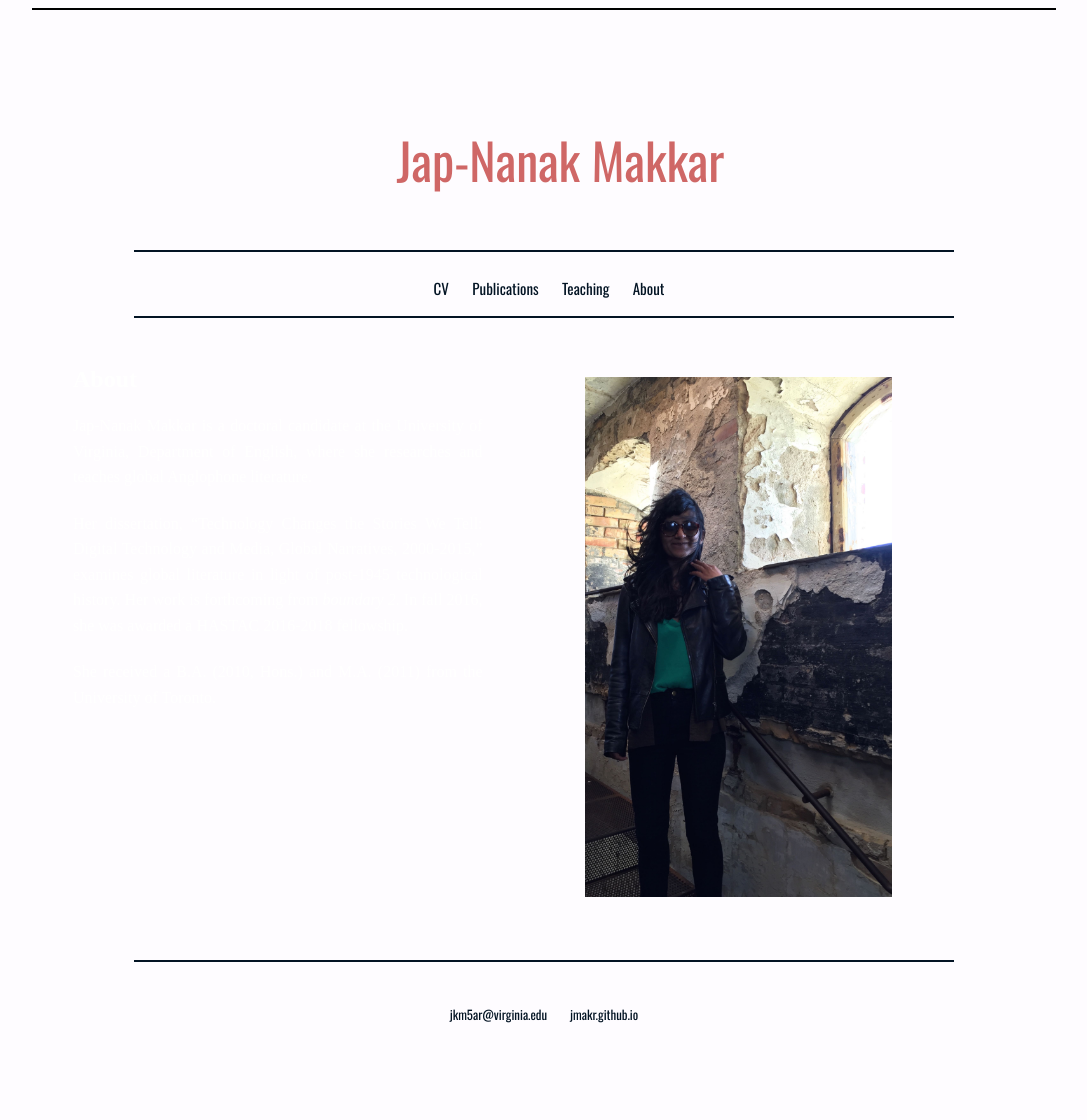
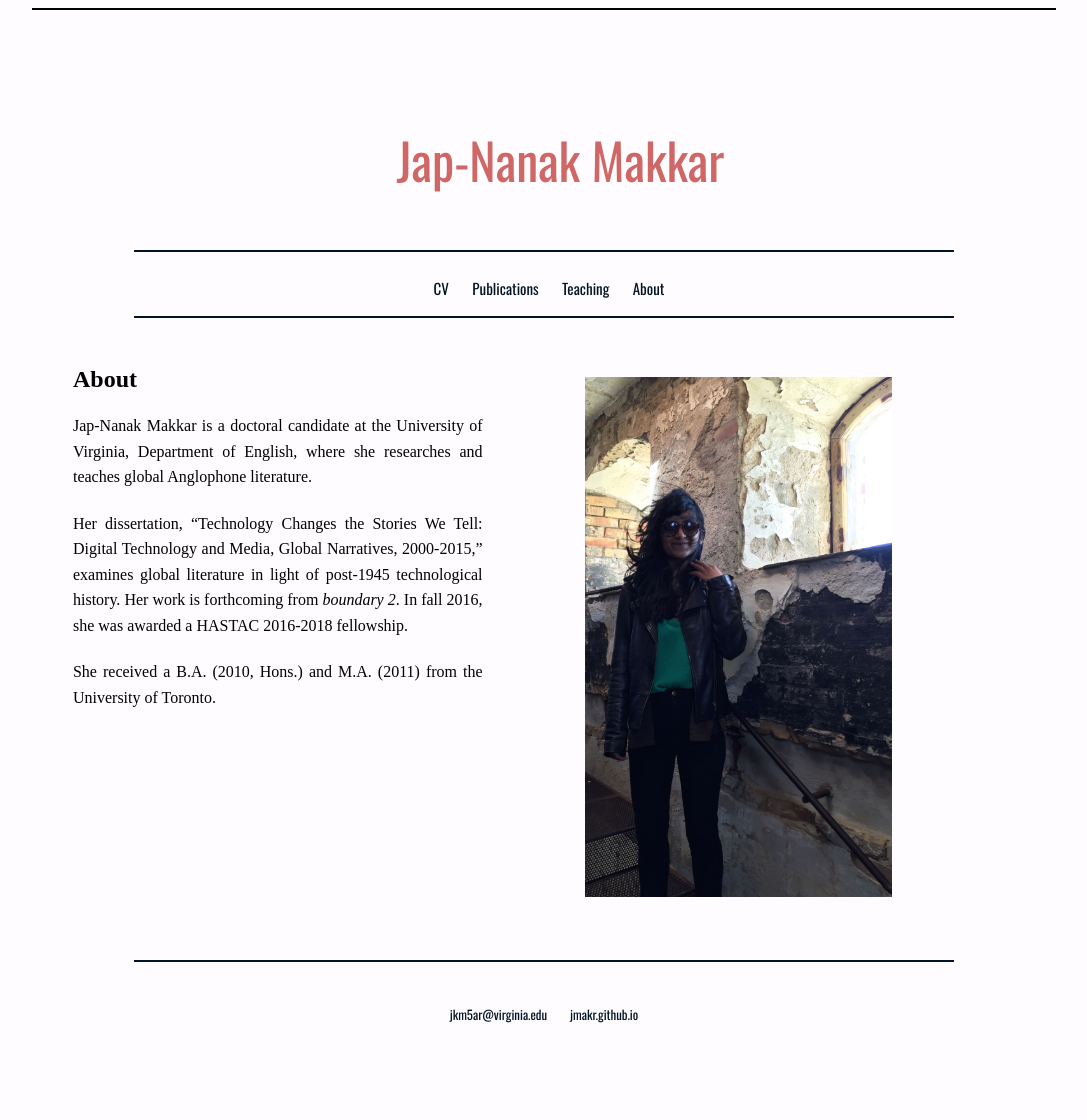
Before and after one commit to jmakr/jmakr.github.io, a Jekyll site: the page built from index.html, in a window 1280 px wide. Shown: the whole page, without its empty margins (96-1183 px from the left). Built offline with Jekyll 4.4.1, drawn with Linux system fonts in a browser that asks for light colours; some web fonts are replaced.

Commit message:
Update main.css

```diff
--- a/css/main.css
+++ b/css/main.css
@@ -129,17 +129,12 @@ a:hover {
 
 h2 {
     font-size: 1.5em;
-    color:white;
+    color:black;
     font-family: 'Quattrocento', serif;
 }
 
 
-.h2back {
-   height: 2.5em;
-   width: 2.5em;
-   background-color:#8EAEBD;
 
-}
 
 h3 {
     font-size: 1em;
@@ -184,17 +179,14 @@ p2 {
     font-family: 'Quattrocento', serif;
     font-size: 1.0em;
     line-height: 1.6em;
-    color: white;
+    color: black;
     display: block;
     text-align:justify;
     padding-bottom:5%;
 
 }
-.p2back {
- background-color:#8EAEBD;
 
-}
-}
+
 
 .cvbox {
     display:block;
```
